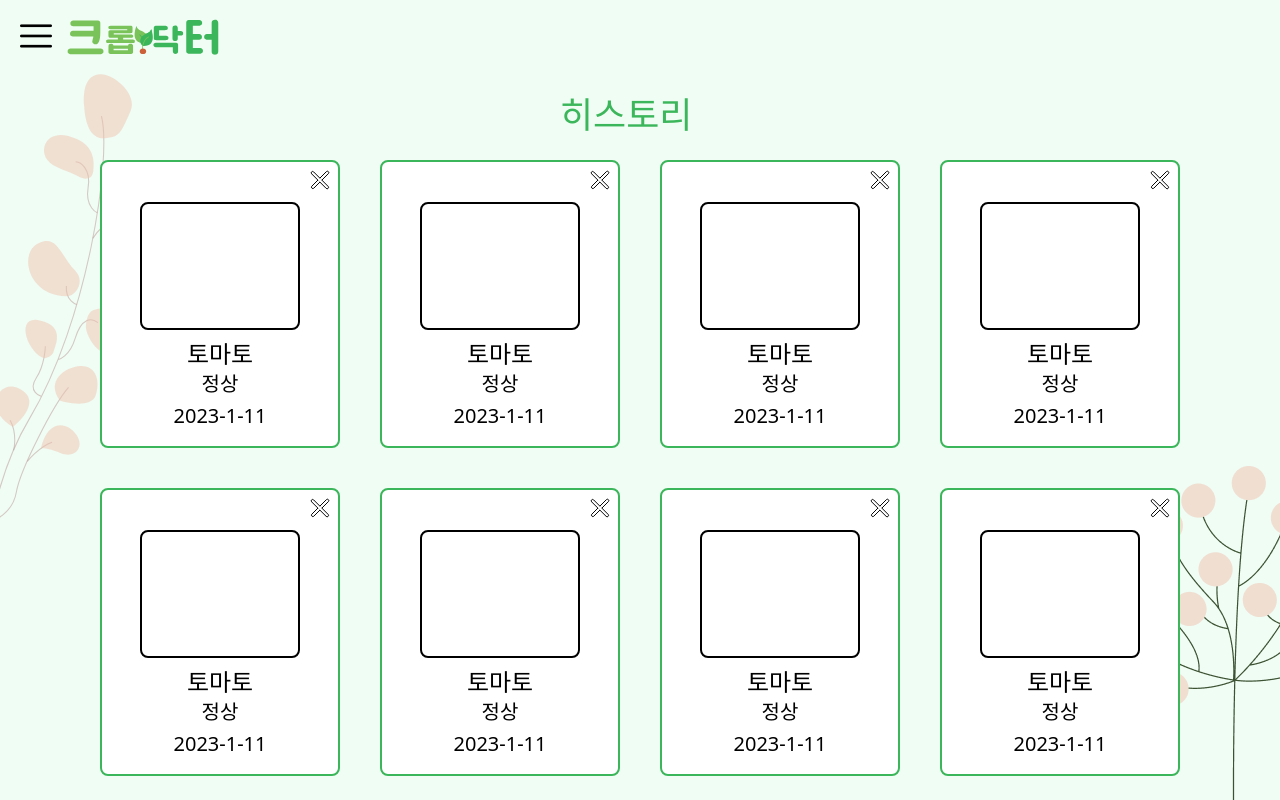
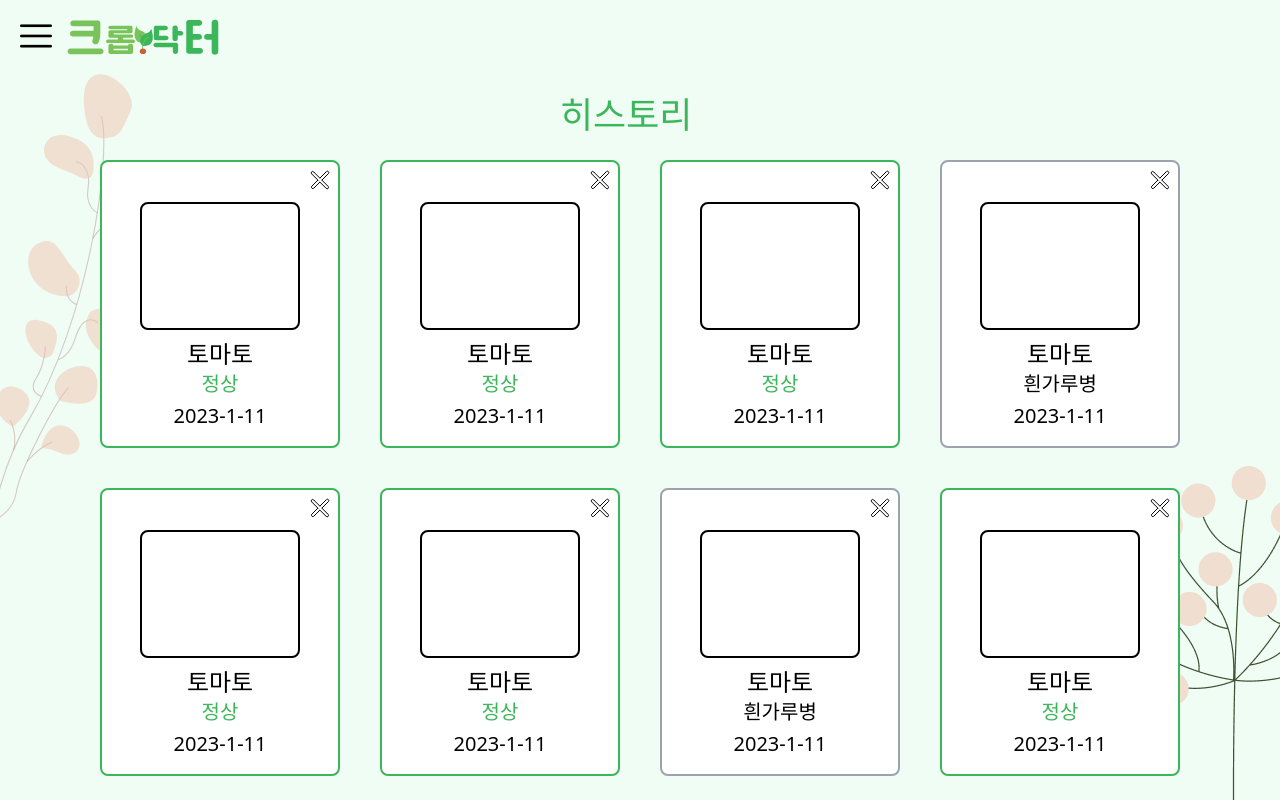
Before and after one commit to S-V-23-BootCamp-Team-F/frontend, a React (Vite) app: page / in a window 1280 px wide. Built offline with nearby package versions, Linux system fonts and the light colour scheme.

Commit message:
design : 컴포넌트 수정 및 추가

```diff
--- /dev/null
+++ b/src/assets/components/Healthy.tsx
@@ -0,0 +1,22 @@
+import React from "react";
+
+function Healthy() {
+    {
+        return (
+            <div className="w-60 h-72 border-2 border-project-green relative flex justify-center items-center rounded-lg bg-white">
+                {/*이미지*/}
+                <div className="w-40 h-32 top-10 absolute border-2 border-black rounded-lg bg-white"></div>
+                {/*작물 종류*/}
+                <div className="top-44 absolute text-2xl">토마토</div>
+                {/*질병*/}
+                <span className="top-52 absolute text-xl text-project-green">정상</span>
+                {/*날짜*/}
+                <span className="top-60 absolute text-xl">2023-1-11</span>
+                {/*삭제버튼*/}
+                <img className="top-2 right-2 absolute" src="src/assets/images/DeleteButton.svg"/>
+            </div>
+        )
+    }
+}
+
+export default Healthy;
--- a/src/assets/components/History.tsx
+++ b/src/assets/components/diseased.tsx
@@ -1,15 +1,15 @@
 import React from "react";
 
-class History extends React.Component {
-    render() {
+function Diseased() {
+    {
         return (
-            <div className="w-60 h-72 border-2 border-project-green relative flex justify-center items-center rounded-lg bg-white">
+            <div className="w-60 h-72 border-2 border-gray-400 relative flex justify-center items-center rounded-lg bg-white">
                 {/*이미지*/}
                 <div className="w-40 h-32 top-10 absolute border-2 border-black rounded-lg bg-white"></div>
                 {/*작물 종류*/}
-                <span className="top-44 absolute text-2xl">토마토</span>
+                <div className="top-44 absolute text-2xl">토마토</div>
                 {/*질병*/}
-                <span className="top-52 absolute text-xl">정상</span>
+                <span className="top-52 absolute text-xl">흰가루병</span>
                 {/*날짜*/}
                 <span className="top-60 absolute text-xl">2023-1-11</span>
                 {/*삭제버튼*/}
@@ -19,4 +19,4 @@ class History extends React.Component {
     }
 }
 
-export default History;
+export default Diseased;
--- a/src/pages/HistoryPage.tsx
+++ b/src/pages/HistoryPage.tsx
@@ -1,5 +1,6 @@
 import React from "react";
-import History from "src/assets/components/History";
+import Healthy from "src/assets/components/Healthy";
+import Diseased from "src/assets/components/diseased";
 
 const HistoryPage = () => {
   return (
@@ -15,14 +16,14 @@ const HistoryPage = () => {
       <span className='font-title text-project-green top-24 w-40 absolute text-4xl'>히스토리</span>
       {/*히스토리 컴포넌트*/}
       <div className="top-40 absolute justify-center grid sm:grid-cols-2 lg:grid-cols-4 gap-10 place-items-stretch">
-        <div><History /></div>
-        <div><History /></div>
-        <div><History /></div>
-        <div><History /></div>
-        <div><History /></div>
-        <div><History /></div>
-        <div><History /></div>
-        <div><History /></div>
+        <div><Healthy /></div>
+        <div><Healthy /></div>
+        <div><Healthy /></div>
+        <div><Diseased /></div>
+        <div><Healthy /></div>
+        <div><Healthy /></div>
+        <div><Diseased /></div>
+        <div><Healthy /></div>
       </div>
     </div>
   );
```
